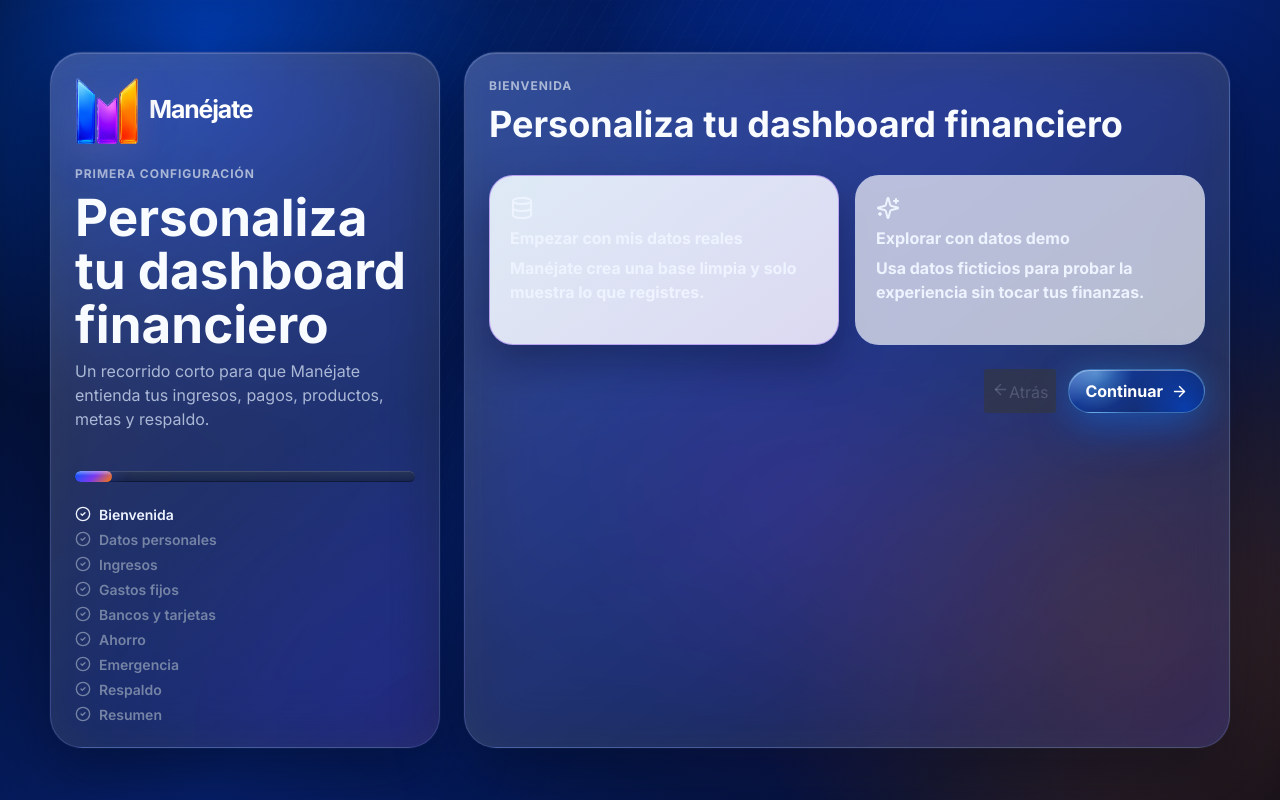
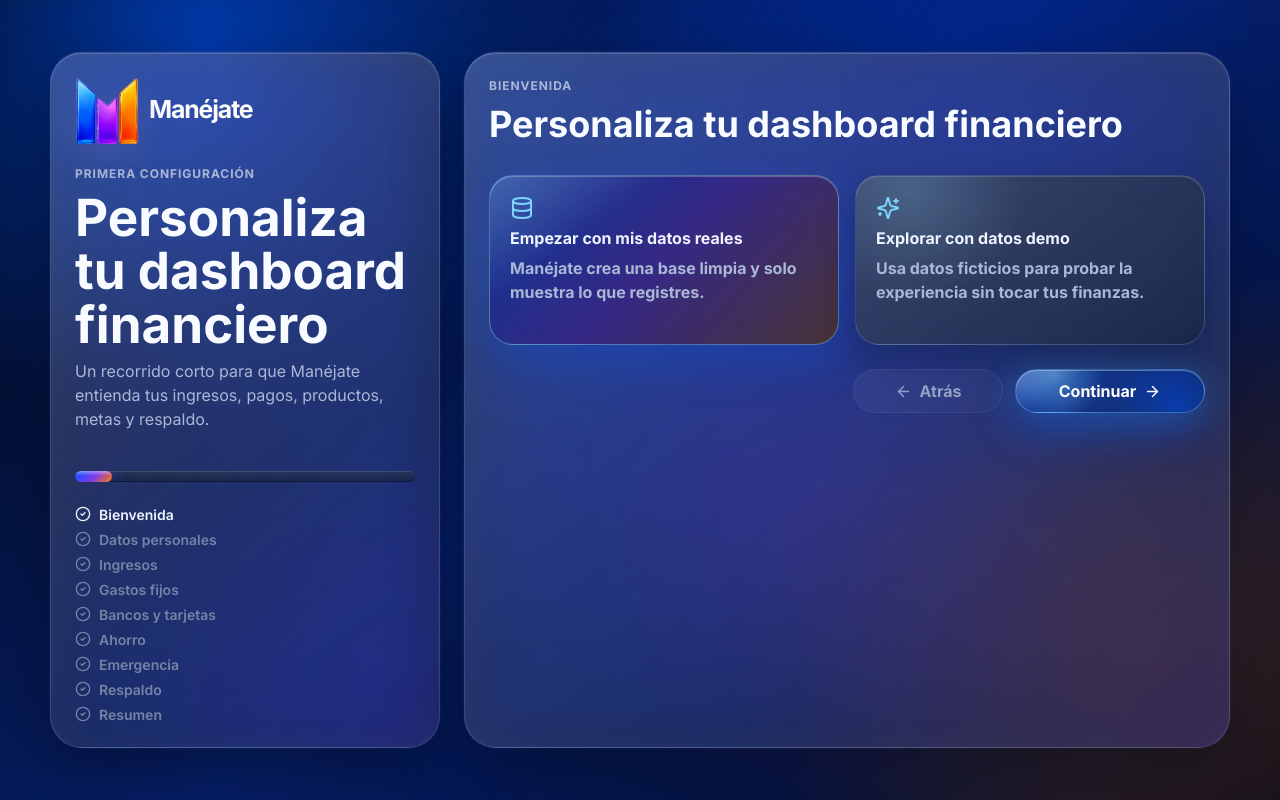
Before and after one commit to Jonathanse-design/Manejate, a React (Vite) app: page / in a window 1280 px wide. Built offline with nearby package versions, Linux system fonts and the light colour scheme.

Commit message:
Corrige UI glass, contraste y alineación en Manéjate

```diff
--- a/public/sw.js
+++ b/public/sw.js
@@ -1,4 +1,4 @@
-const CACHE_NAME = 'manejate-pwa-v12';
+const CACHE_NAME = 'manejate-pwa-v13';
 const APP_SHELL = [
   '/Manejate/',
   '/Manejate/index.html',
--- a/src/components/layout/Onboarding.tsx
+++ b/src/components/layout/Onboarding.tsx
@@ -430,7 +430,7 @@
           )}
 
           <div className="wizard-actions">
-            <button disabled={index === 0} onClick={previous} type="button">
+            <button className="secondary-btn" disabled={index === 0} onClick={previous} type="button">
               <ArrowLeft size={17} />
               Atrás
             </button>
--- a/src/styles/globals.css
+++ b/src/styles/globals.css
@@ -912,10 +912,18 @@
 .wizard-summary div,
 .wizard-total {
   padding: var(--space-5);
-  border: 1px solid var(--color-border-soft);
+  border: 1px solid rgba(154, 183, 255, 0.22);
   border-radius: var(--radius-lg);
-  background: rgba(255, 255, 255, 0.68);
+  background:
+    linear-gradient(145deg, rgba(255, 255, 255, 0.17), rgba(255, 255, 255, 0.045)),
+    radial-gradient(circle at 16% 8%, rgba(125, 211, 252, 0.20), transparent 34%),
+    rgba(9, 23, 56, 0.72);
   color: var(--color-text-primary);
+  box-shadow:
+    inset 0 1px 0 rgba(255, 255, 255, 0.16),
+    0 16px 34px rgba(1, 7, 23, 0.24);
+  backdrop-filter: blur(24px) saturate(155%);
+  -webkit-backdrop-filter: blur(24px) saturate(155%);
 }
 
 .wizard-choice-grid button {
@@ -926,10 +934,29 @@
   text-align: left;
 }
 
+.wizard-choice-grid button svg,
+.wizard-focus > svg,
+.wizard-summary svg {
+  color: var(--color-brand-sky);
+}
+
+.wizard-choice-grid button span,
+.wizard-focus p,
+.wizard-summary span,
+.wizard-summary p,
+.wizard-total span {
+  color: var(--color-text-secondary);
+}
+
 .wizard-choice-grid button.selected {
-  border-color: rgba(124, 58, 237, 0.38);
-  background: linear-gradient(145deg, rgba(238, 248, 255, 0.92), rgba(245, 240, 255, 0.88));
-  box-shadow: var(--shadow-soft);
+  border-color: rgba(125, 211, 252, 0.42);
+  background:
+    linear-gradient(145deg, rgba(255, 255, 255, 0.24), transparent 30%),
+    linear-gradient(135deg, rgba(0, 87, 255, 0.42), rgba(124, 58, 237, 0.36), rgba(255, 122, 0, 0.24)),
+    rgba(8, 22, 58, 0.82);
+  box-shadow:
+    0 18px 44px rgba(0, 87, 255, 0.24),
+    inset 0 1px 0 rgba(255, 255, 255, 0.26);
 }
 
 .wizard-focus,
@@ -971,8 +998,18 @@
 .wizard-actions {
   display: flex;
   justify-content: flex-end;
+  align-items: center;
+  flex-wrap: wrap;
   gap: var(--space-3);
   margin-top: var(--space-6);
+}
+
+.wizard-actions > button {
+  min-width: 150px;
+}
+
+.wizard-actions .primary-btn {
+  min-width: 190px;
 }
 
 /* 10. Dashboard */
@@ -1458,8 +1495,22 @@
 }
 
 .budget-row {
-  grid-template-columns: minmax(0, 1fr) minmax(220px, 0.8fr) auto;
+  grid-template-columns: minmax(0, 1fr) minmax(180px, 0.72fr) minmax(120px, auto);
   align-items: center;
+}
+
+.budget-row > div:first-child {
+  display: grid;
+  gap: 4px;
+}
+
+.budget-row > div:first-child span {
+  color: var(--color-text-secondary);
+  font-size: var(--font-size-sm);
+}
+
+.budget-row .progress-row {
+  min-width: 0;
 }
 
 .budget-row.over {
@@ -1499,6 +1550,23 @@
 .backup-status,
 .button-grid {
   flex-wrap: wrap;
+}
+
+.button-grid {
+  display: grid;
+  grid-template-columns: repeat(auto-fit, minmax(220px, 1fr));
+  align-items: stretch;
+}
+
+.button-grid button {
+  width: 100%;
+  min-width: 0;
+  white-space: normal;
+  text-align: center;
+}
+
+.backup-status {
+  align-items: flex-start;
 }
 
 .danger-panel {
```
